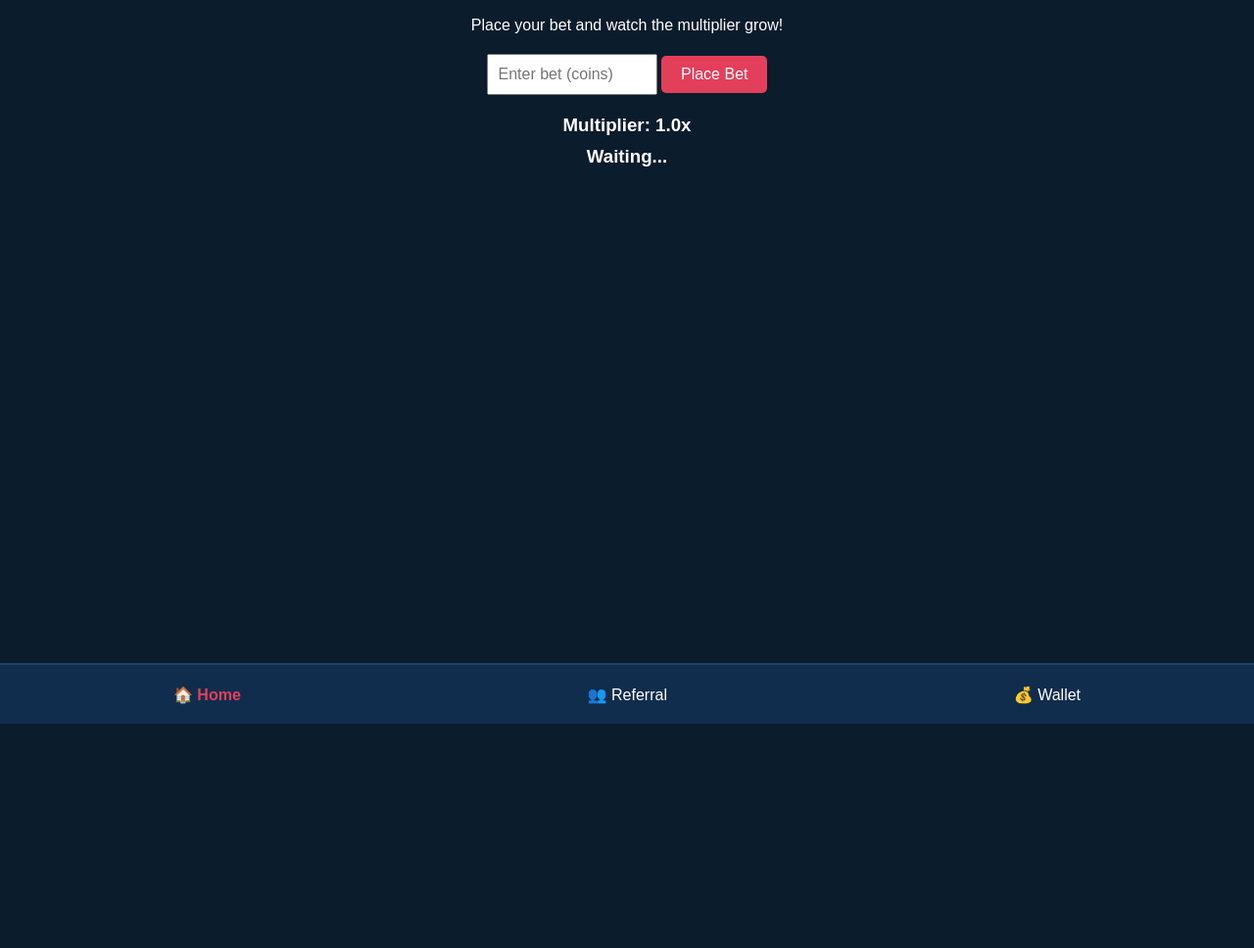
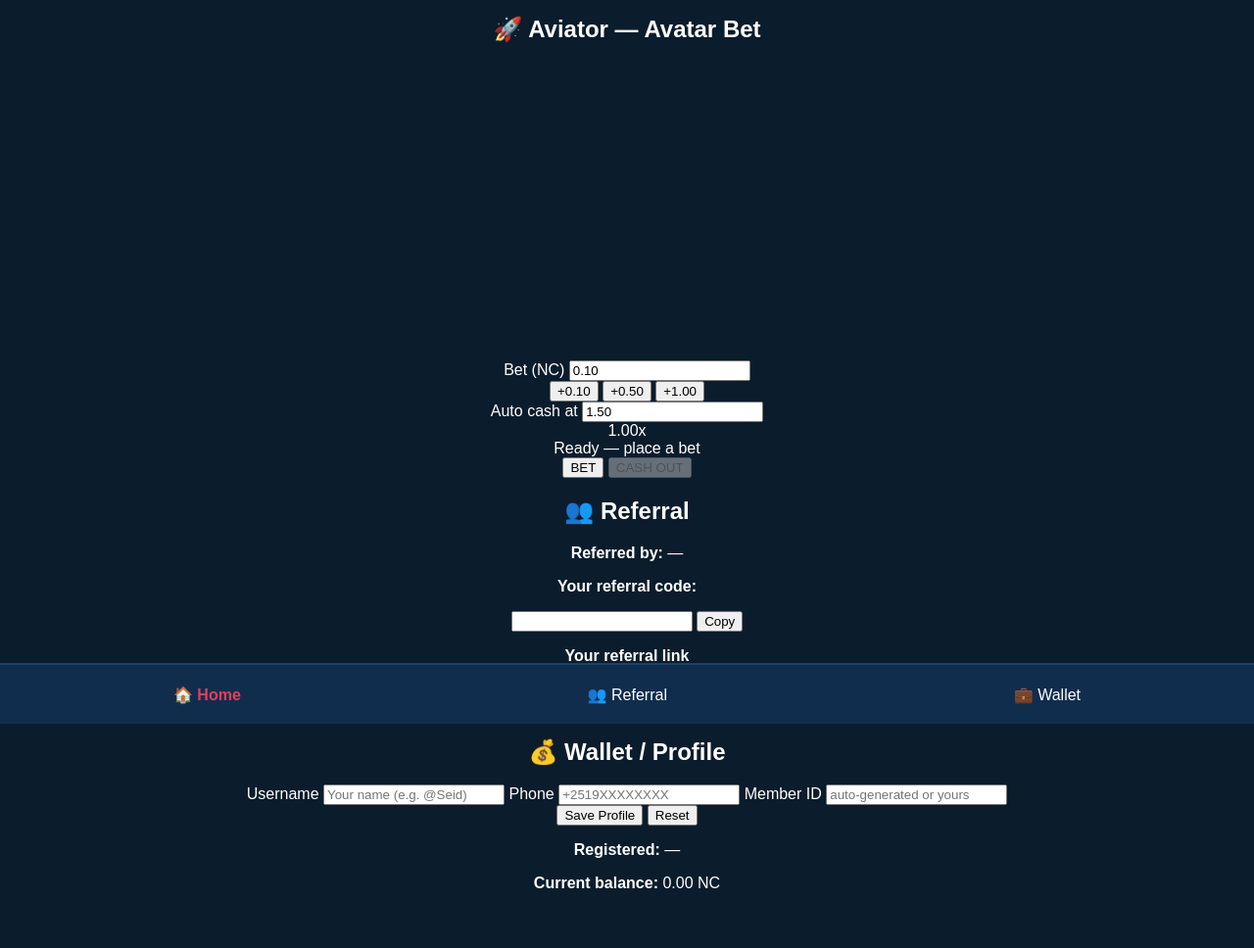
Before and after one commit to ethioska/GOLD-COIN, a plain HTML site: page Index.html in a window 1280 px wide. Shown: the part 61-1029 px from the top of the page at 98% size. Before the commit the page ends 800 px from the top, so only its background shows below. Drawn offline with Linux system fonts and the light colour scheme.

Commit message:
Update Index.html

```diff
--- a/Index.html
+++ b/Index.html
@@ -1,60 +1,117 @@
-<!DOCTYPE html>
+<!doctype html>
 <html lang="en">
 <head>
-  <meta charset="UTF-8">
-  <meta name="viewport" content="width=device-width, initial-scale=1.0">
-  <title>Gold Coin Aviator Game</title>
-  <link rel="stylesheet" href="style.css">
+  <meta charset="utf-8" />
+  <meta name="viewport" content="width=device-width,initial-scale=1,viewport-fit=cover" />
+  <title>Gold Coin — Avatar Bet</title>
+  <link rel="stylesheet" href="style.css" />
 </head>
 <body>
+  <header class="topbar">
+    <div class="brand">GOLD COIN</div>
+    <div class="header-right">
+      <div class="balance">Balance: <span id="balance">0.00</span> NC</div>
+      <button id="claimBtn" class="small ghost">🎁 Claim</button>
+    </div>
+  </header>
 
-  <!-- Game Section -->
-  <main class="game-container">
-    <h2>🚀 Aviator Mini Game</h2>
-    <p>Place your bet and watch the multiplier grow!</p>
+  <main class="container">
+    <!-- HOME / GAME -->
+    <section id="home" class="page active">
+      <h2>🚀 Aviator — Avatar Bet</h2>
 
-    <div class="bet-panel">
-      <input type="number" id="betAmount" placeholder="Enter bet (coins)">
-      <button onclick="placeBet()">Place Bet</button>
-    </div>
+      <div class="card">
+        <canvas id="gameCanvas" width="720" height="300" aria-label="game canvas"></canvas>
 
-    <div class="result">
-      <h3 id="multiplier">Multiplier: 1.0x</h3>
-      <h3 id="status">Waiting...</h3>
-    </div>
+        <div class="controls">
+          <div class="left">
+            <div class="bet-row">
+              <label>Bet (NC)</label>
+              <input id="betInput" type="number" step="0.01" min="0.01" value="0.10">
+              <div class="chips">
+                <button class="chip" data-add="0.10">+0.10</button>
+                <button class="chip" data-add="0.50">+0.50</button>
+                <button class="chip" data-add="1">+1.00</button>
+              </div>
+            </div>
+
+            <div class="autocash">
+              <label>Auto cash at</label>
+              <input id="autoCash" type="number" step="0.01" min="1.01" value="1.50">
+            </div>
+          </div>
+
+          <div class="right">
+            <div class="multibox">
+              <div id="multiplier" class="mult">1.00x</div>
+              <div id="status" class="status">Ready — place a bet</div>
+            </div>
+
+            <div class="buttons">
+              <button id="betBtn" class="btn primary">BET</button>
+              <button id="cashBtn" class="btn warn" disabled>CASH OUT</button>
+            </div>
+          </div>
+        </div>
+
+        <div id="result" class="result"></div>
+        <ul id="history" class="history"></ul>
+      </div>
+    </section>
+
+    <!-- REFERRAL -->
+    <section id="referral" class="page">
+      <h2>👥 Referral</h2>
+      <div class="card">
+        <p><strong>Referred by:</strong> <span id="referredBy">—</span></p>
+
+        <p><strong>Your referral code:</strong></p>
+        <div class="row">
+          <input id="myCode" readonly>
+          <button id="copyMyCode" class="small">Copy</button>
+        </div>
+
+        <p><strong>Your referral link</strong></p>
+        <div class="row">
+          <input id="myLink" readonly>
+          <button id="copyMyLink" class="small">Copy Link</button>
+        </div>
+
+        <small class="hint">Share your link: visitors who open the page with `?ref=YOURCODE` will see "Referred by".</small>
+      </div>
+    </section>
+
+    <!-- WALLET / PROFILE -->
+    <section id="wallet" class="page">
+      <h2>💰 Wallet / Profile</h2>
+      <div class="card profile">
+        <label>Username</label>
+        <input id="username" placeholder="Your name (e.g. @Seid)" />
+        <label>Phone</label>
+        <input id="phone" placeholder="+2519XXXXXXXX" />
+        <label>Member ID</label>
+        <input id="memberId" placeholder="auto-generated or yours" />
+
+        <div class="row">
+          <button id="saveProfile" class="btn primary">Save Profile</button>
+          <button id="resetProfile" class="small ghost">Reset</button>
+        </div>
+
+        <div class="profile-info">
+          <p><strong>Registered:</strong> <span id="registeredAt">—</span></p>
+          <p><strong>Current balance:</strong> <span id="balProfile">0.00</span> NC</p>
+        </div>
+      </div>
+    </section>
   </main>
 
-  <!-- Bottom Navigation -->
-  <footer class="bottom-nav">
-    <button class="active" onclick="showSection('home')">🏠 Home</button>
-    <button onclick="showSection('referral')">👥 Referral</button>
-    <button onclick="showSection('wallet')">💰 Wallet</button>
-  </footer>
+  <!-- BOTTOM NAV -->
+  <nav class="bottom-nav">
+    <button class="nav-btn active" data-show="home">🏠 Home</button>
+    <button class="nav-btn" data-show="referral">👥 Referral</button>
+    <button class="nav-btn" data-show="wallet">💼 Wallet</button>
+  </nav>
 
-  <!-- Referral Modal -->
-  <div id="referralModal" class="modal">
-    <div class="modal-content">
-      <span class="close" onclick="closeModal('referralModal')">&times;</span>
-      <h2>Referral Info</h2>
-      <p><strong>Referred by:</strong> <span id="refBy">JohnDoe123</span></p>
-      <p><strong>Your Referral Link:</strong></p>
-      <input type="text" id="refLink" value="https://mygame.com/ref/USER123" readonly>
-      <button onclick="copyReferral()">Copy Link</button>
-    </div>
-  </div>
-
-  <!-- Wallet Modal -->
-  <div id="walletModal" class="modal">
-    <div class="modal-content">
-      <span class="close" onclick="closeModal('walletModal')">&times;</span>
-      <h2>My Wallet</h2>
-      <p><strong>Username:</strong> player1</p>
-      <p><strong>Phone:</strong> +251912345678</p>
-      <p><strong>Member ID:</strong> GC-2025-001</p>
-      <p><strong>Balance:</strong> 100 Coins</p>
-    </div>
-  </div>
-
-  <script src="main.js" defer></script>
+  <script src="main.js"></script>
 </body>
 </html>
```
